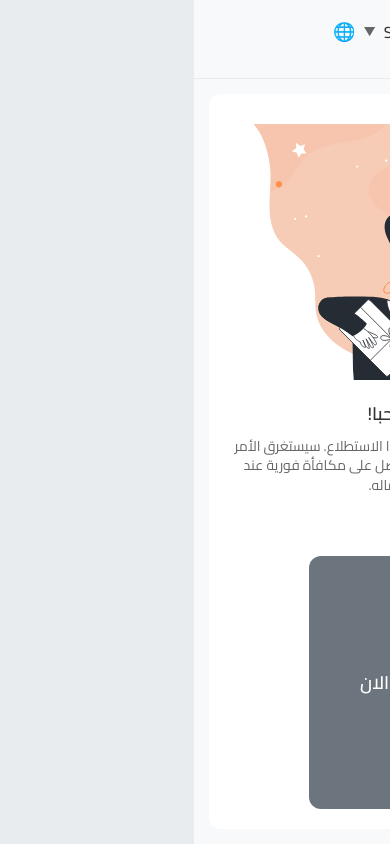
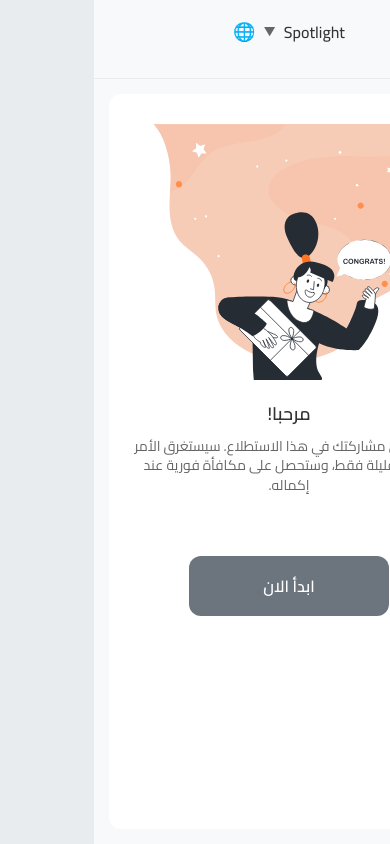
Before and after one commit to mokhtaraim/giftbox-prototype, a React (Create React App) app: page / in a window 390 px wide. Built offline with nearby package versions, Linux system fonts and the light colour scheme.

Commit message:
Fix welcome button styling for mobile - make it more compact and mobile-friendly

```diff
--- a/src/components/WelcomeScreen.js
+++ b/src/components/WelcomeScreen.js
@@ -35,7 +35,28 @@ const WelcomeScreen = ({ onStart, language = 'ar' }) => {
       <img src="/8.svg" alt="Welcome illustration" style={{maxWidth: '100%', height: 'auto', marginBottom: '20px'}} />
       <h2 className="question-title">{title}</h2>
       <p className="question-subtitle">{subtitle}</p>
-      <button className="nav-button next" onClick={onStart} style={{margin: '30px auto 0', display: 'block'}}>
+      <button
+        className="welcome-start-button"
+        onClick={onStart}
+        style={{
+          background: '#6c757d',
+          color: 'white',
+          border: 'none',
+          borderRadius: '12px',
+          padding: '15px 30px',
+          fontSize: '16px',
+          fontWeight: '600',
+          cursor: 'pointer',
+          fontFamily: 'Cairo, sans-serif',
+          margin: '30px auto 0',
+          display: 'block',
+          maxWidth: '200px',
+          width: '100%',
+          transition: 'background 0.2s ease'
+        }}
+        onMouseOver={(e) => e.target.style.background = '#5a6268'}
+        onMouseOut={(e) => e.target.style.background = '#6c757d'}
+      >
         {button}
       </button>
     </div>
--- a/src/index.css
+++ b/src/index.css
@@ -1034,3 +1034,34 @@ code {
 .restart-button:hover {
   background: #3d7bd6;
 }
+
+/* Welcome screen start button */
+.welcome-start-button {
+  background: #6c757d;
+  color: white;
+  border: none;
+  border-radius: 12px;
+  padding: 15px 30px;
+  fontSize: 16px;
+  font-weight: 600;
+  cursor: pointer;
+  font-family: 'Cairo', sans-serif;
+  margin: 30px auto 0;
+  display: block;
+  max-width: 200px;
+  width: 100%;
+  transition: background 0.2s ease;
+}
+
+.welcome-start-button:hover {
+  background: #5a6268;
+}
+
+/* Mobile optimization for welcome button */
+@media (max-width: 767px) {
+  .welcome-start-button {
+    max-width: 180px;
+    padding: 12px 24px;
+    font-size: 15px;
+  }
+}
```
